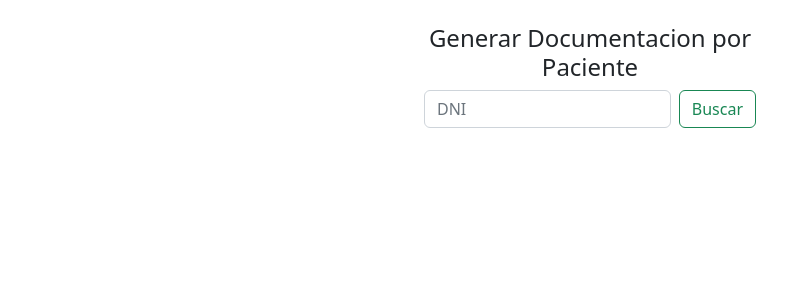
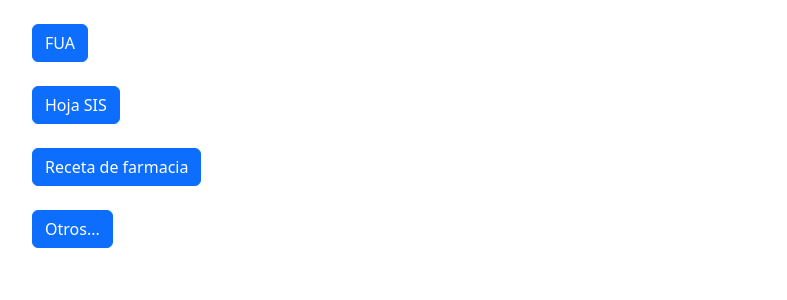
Before and after one commit to ktorres63/Sistema-Medico, a Django app: page /home/ in a window 1280 px wide. Shown: the part 56-356 px from the top of the page, without its empty margins (50-837 px from the left). Run offline with Django 4.2, Linux system fonts and the light colour scheme.

Commit message:
correccion en home ya funciona

```diff
--- a/Paciente/urls.py
+++ b/Paciente/urls.py
@@ -5,12 +5,14 @@ urlpatterns =[
     path('nuevo/',PacienteView, name='Nuevo_Paciente'),
     path('nuevo/registro/',RegistroPacienteView, name='registro'),
     path('editarPaciente/', editarPacienteView, name='editarPaciente'),
-    path('busquedaDoc/', busqueda_Documentos, name='busquedaDoc'), #busqueda para el generar documento
     path('busquedaPaciente/', busquedaPaciente, name='busquedaPac'),
     path('busquedaPaciente/edicionPaciente/<dni>',edicionPacienteView, name='edicionPaciente'),
     path('editarPaciente/', editarPacienteView, name='editarPaciente'),
     path('busquedaPaciente/eliminarPaciente/<dni>', eliminarPaciente, name='eliminarPaciente'),
-    path('busquedaDoc/<dni>',formatosView, name='formatos'),
+    #receta Farmacia, FUA, hoja sis
+    path('RFbusqueda/', recetaFarmaciaView, name='busquedaDoc'), #busqueda para el generar documento
+    path('RFbusqueda/<int:dni>',formatosView, name='formatos'),
+
 
 
 
--- a/templates/home.html
+++ b/templates/home.html
@@ -3,18 +3,20 @@
         <!--position-absolute top-50 start-50 translate-middle-->
 {% block title %} Home {% endblock %}
 {% block content %}
-    <div class="container py=4 text-center">
-        <div class="row m-4 d-flex justify-content-center align-center-items">
-            <div class="col-md-4">
-                <h4>Generar Documentacion por Paciente</h4>
-                <form class="d-flex" role="search" action="{% url 'busquedaDoc' %}" method="POST" >
-                    {% csrf_token %}
-                    <input class="form-control me-2" type="search" placeholder="DNI" name ="searched"
-                     maxlength="8" minlength="8">
-                    <button class="btn btn-outline-success" type="submit">Buscar</button>
-                </form>
+<div class="main">
+    <div class = 'container-sm'>
+        <br>
+        <form>
+            <div class btn-group>
+                <a class="btn btn-primary" href="#" role="button">FUA</a><br><br>
+                <a class="btn btn-primary" href="#" role="button">Hoja SIS</a><br><br>
+                <a class="btn btn-primary" href="/paciente/RFbusqueda" role="button" >Receta de farmacia</a><br><br>
+                <a class="btn btn-primary" href="#" role="button">Otros...</a><br><br>
+
+                <!--<a href="/home" class="btn btn-success">Siguiente</a>-->
             </div>
-        </div>
+
+        </form>
     </div>
-
+</div>
 {% endblock %}
--- a/templates/paciente/busquedaDoc.html
+++ b/templates/paciente/recFarmBusqueda.html
@@ -5,7 +5,7 @@
 <div class="container py=4 text-center">
     <div class="row m-4 d-flex justify-content-center align-center-items">
         <div class="col-md-4">
-            <h4>Generar Documentacion por Paciente</h4>
+            <h4>Generar Receta de Farmacia por Paciente</h4>
             <form class="d-flex" role="search" action="{% url 'busquedaDoc' %}" method="POST" >
                 {% csrf_token %}
                 <input class="form-control me-2" type="search" placeholder="DNI" name ="searched"
--- a/templates/tempBase.html
+++ b/templates/tempBase.html
@@ -5,7 +5,7 @@
   <meta charset="utf-8">
   <title>{% block title %}{% endblock %}</title>
   <meta name="viewport" content="width=device-width, initial-scale=1.0">
-  <link rel="stylesheet" href={% static "css/first.css" %}>
+  <!-- <link rel="stylesheet" href="{% static "css/first.css" %}"> -->
   <!-- CSS only -->
   <link href="https://cdn.jsdelivr.net/npm/bootstrap@5.2.0/dist/css/bootstrap.min.css" rel="stylesheet" integrity="sha384-gH2yIJqKdNHPEq0n4Mqa/HGKIhSkIHeL5AyhkYV8i59U5AR6csBvApHHNl/vI1Bx" crossorigin="anonymous">
 
```
Also changed, not shown: Paciente/views.py (+5 -4 lines), templates/paciente/formatos.html (+1 -10 lines).
